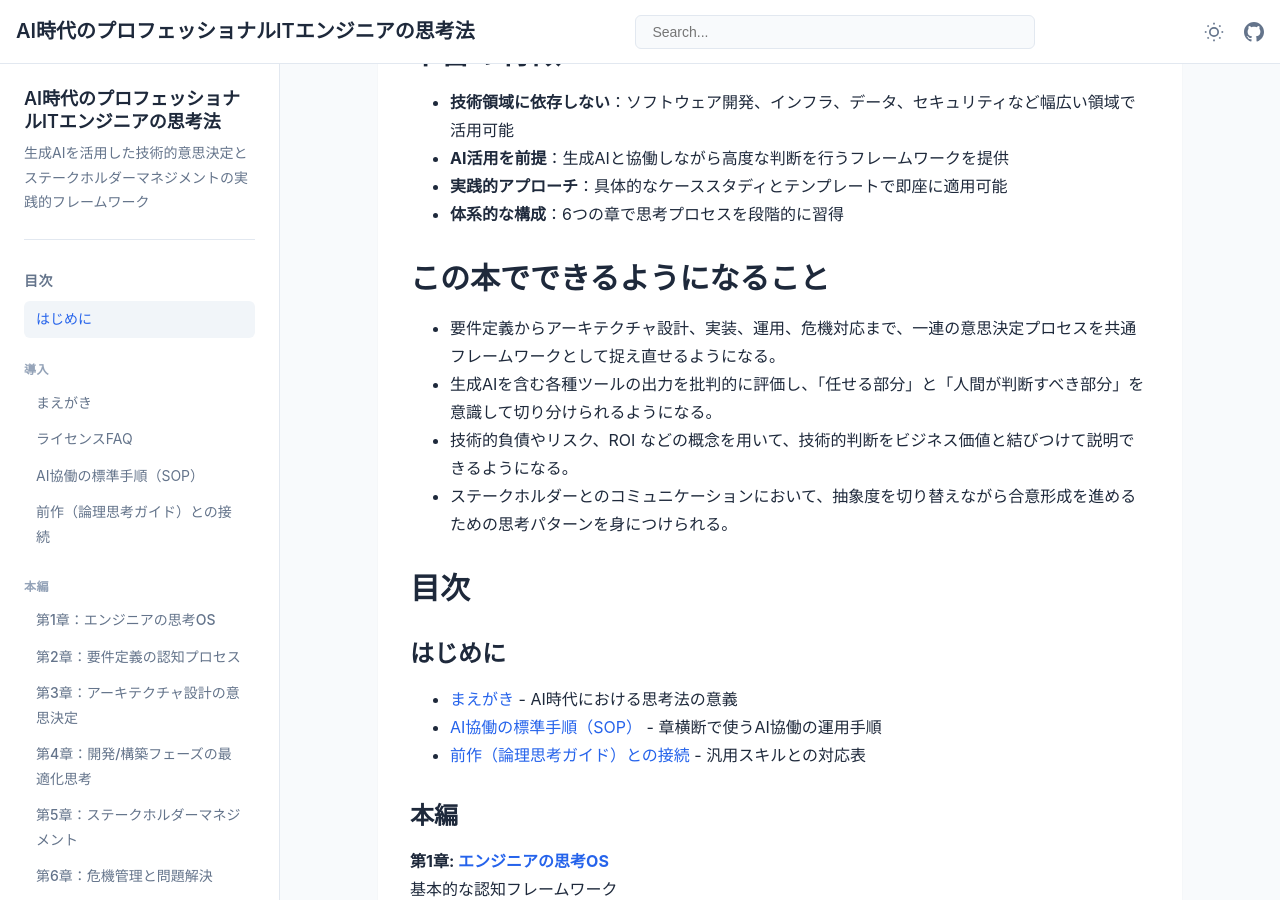
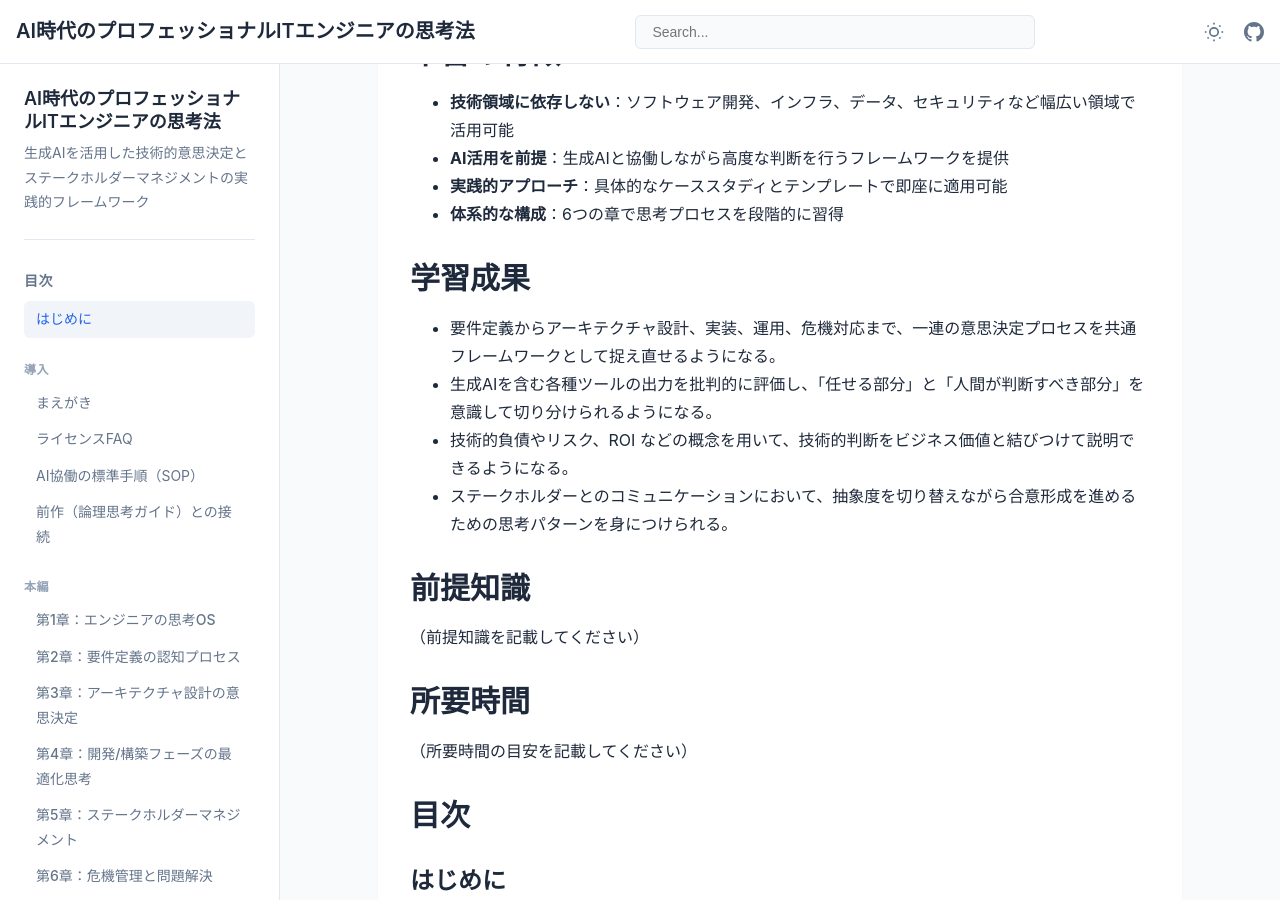
Before and after one commit to itdojp/ai-era-engineers-mind-book, a Jekyll site: the page built from docs/index.md, in a window 1280 px wide and 900 px high, scrolled down 579 px. Built offline with Jekyll 4.4.1, drawn with Linux system fonts in a browser that asks for light colours; some of the changed text lies outside the part shown.

Commit message:
chore: align top page slots

```diff
--- a/docs/index.md
+++ b/docs/index.md
@@ -29,12 +29,18 @@ permalink: /
 - **実践的アプローチ**：具体的なケーススタディとテンプレートで即座に適用可能
 - **体系的な構成**：6つの章で思考プロセスを段階的に習得
 
-## この本でできるようになること
+## 学習成果
 
 - 要件定義からアーキテクチャ設計、実装、運用、危機対応まで、一連の意思決定プロセスを共通フレームワークとして捉え直せるようになる。
 - 生成AIを含む各種ツールの出力を批判的に評価し、「任せる部分」と「人間が判断すべき部分」を意識して切り分けられるようになる。
 - 技術的負債やリスク、ROI などの概念を用いて、技術的判断をビジネス価値と結びつけて説明できるようになる。
 - ステークホルダーとのコミュニケーションにおいて、抽象度を切り替えながら合意形成を進めるための思考パターンを身につけられる。
+
+## 前提知識
+（前提知識を記載してください）
+
+## 所要時間
+（所要時間の目安を記載してください）
 
 ## 目次
 
@@ -111,7 +117,7 @@ permalink: /
 **ITDO Inc.**
 株式会社アイティードゥは、ITエンジニアの技術力向上と組織の成長を支援する企業です。
 
-## 📄 ライセンス
+## ライセンス
 
 本書は **Creative Commons BY-NC-SA 4.0** ライセンスで公開されています。
 **🔓 教育・研究・個人学習での利用は自由** ですが、**💼 商用利用には事前許諾** が必要です。
```
Also changed, not shown: other parts of docs/index.md (+1 -1 lines).
